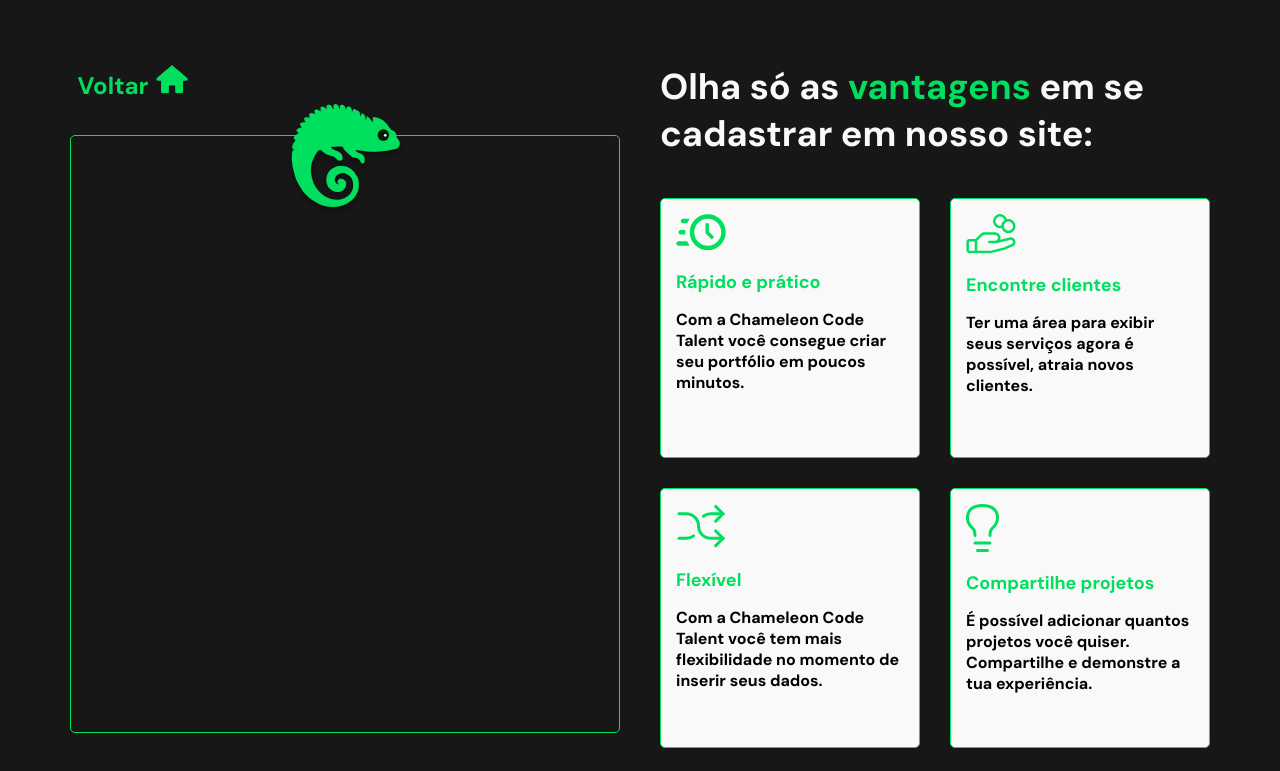
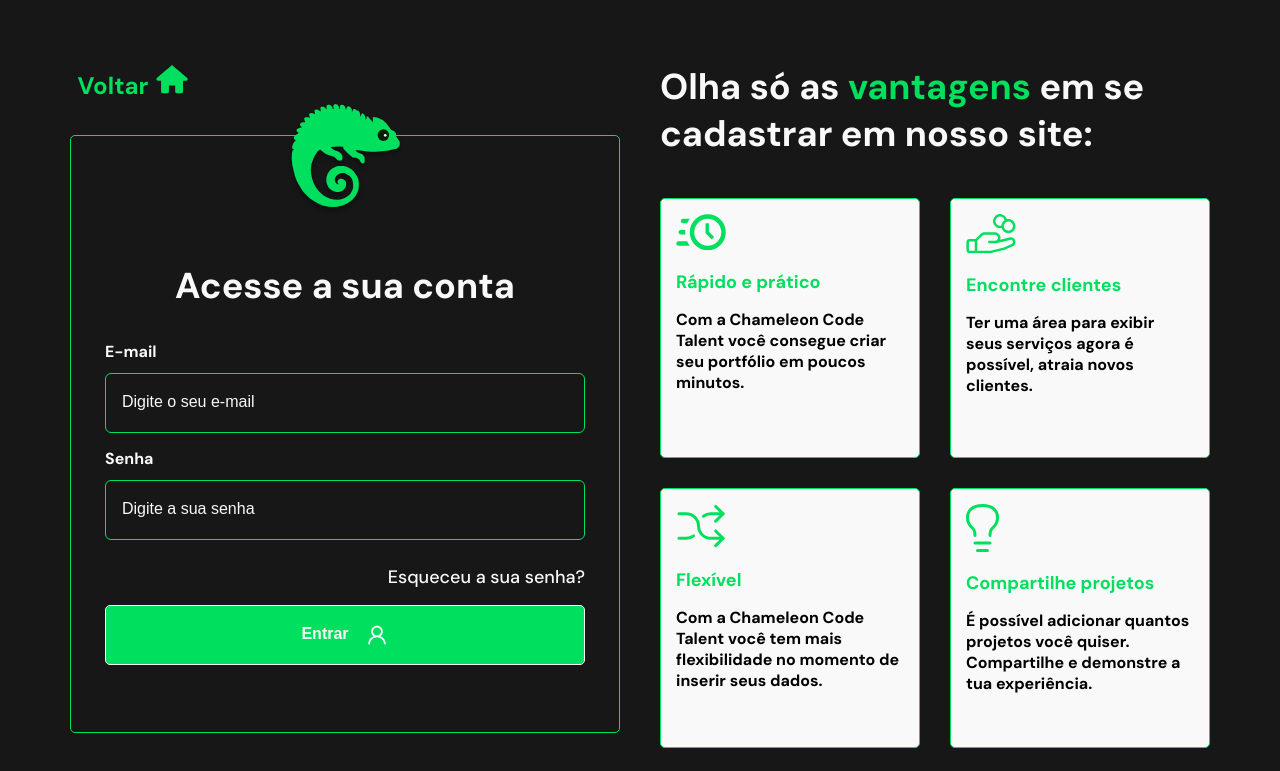
Before and after one commit to Chameleon-Code-Talent/frontend, a React (Vite) app: page /login in a window 1280 px wide. Shown: the top 771 px of the page. Built offline with nearby package versions, Linux system fonts and the light colour scheme.

Commit message:
feat: finally SingIn page desktop

```diff
--- a/routes.jsx
+++ b/routes.jsx
@@ -4,6 +4,7 @@
 import Portfolio from "./src/pages/Portfolio";
 import DetailsOfProject from "./src/pages/DetailsOfProject";
 import SingIn from "./src/pages/SingIn";
+import NotFound from "./src/pages/NotFound";
 
 const AppRoutes = () => {
     return (
@@ -13,6 +14,7 @@
                 <Route path="/meu-portfolio" element={<Portfolio/>} />
                 <Route path="/detalhes-projeto" element={<DetailsOfProject/>} />
                 <Route path="/login" element={<SingIn/>} />
+                <Route path="/nao-encontrada" element={<NotFound/>} />
             </Routes>
         </BrowserRouter>
     )
--- a/src/App.jsx
+++ b/src/App.jsx
@@ -3,7 +3,7 @@
 
 function App() {
   return (
-        <AppRoutes/>
+    <AppRoutes/>
   )
 }
 
--- a/src/components/FormLogin/formLogin.module.css
+++ b/src/components/FormLogin/formLogin.module.css
@@ -23,7 +23,6 @@
 .containerFormulario {
     width: 34.375rem;
     height: 37.375rem;
-
     border-radius: 0.313rem;
     border: 0.063rem var(--green-color) solid;
 }
@@ -37,6 +36,75 @@
 
 .containerFormulario img {
     margin-top: -2rem;
+}
+
+.form {
+    display: flex;
+    flex-direction: column;
+    justify-content: space-around;
+    width: 30rem;
+    height: 25.5rem;
+    margin: auto;
+    margin-top: 2.813rem;
+}
+
+.form h2 {
+    font-size: 2.25rem;
+    font-weight: 700;
+    line-height: 2.929rem;
+    color: var(--white-100);
+    margin-bottom: 2rem;
+}
+
+.containerLabelAndInput label {
+    width: 30rem;
+    height: 1.938rem;
+    color: var(--white-100);
+    font-size: 1rem;
+    font-weight: 700;
+    line-height: 1.302rem;
+}
+
+.containerLabelAndInput input {
+    background-color: yellow;
+    width: 30rem;
+    height: 3.75rem;
+    border: 0.063rem var(--green-color) solid;
+    border-radius: 0.375rem;
+    background-color: transparent;
+    margin-bottom: 1rem;
+}
+
+.containerLabelAndInput input::placeholder {
+    color: var(--white-100);
+    font-size: 1rem;
+    font-weight: 500;
+    line-height: 1.302rem;
+    padding: 1rem;
+}
+
+.containerEsqueceuSenha p {
+    width: 30rem;
+    display: flex;
+    justify-content: flex-end;
+    margin-bottom: 1rem;
+    color: var(--white-100);
+}
+
+.containerBotao {
+    width: 30rem;
+    height: 3.75rem;
+    font-size: 1rem;
+    font-weight: 700;
+    line-height: 1.302rem;
+    background-color: var(--green-color);
+    border: 0.063rem var(--white-100) solid;
+    border-radius: 0.313rem;
+    color: var(--white-100);
+    display: flex;
+    justify-content: center;
+    align-items: center;
+    gap: 1rem;
 }
 
 .containerCadastrar {
@@ -59,6 +127,17 @@
     line-height: 2.929rem;
     color: var(--white-100);
     text-align: center;
+    gap: 1rem;
+}
+
+
+.containerCadastrar button {
+    font-size: 1rem;
+    font-weight: 700;
+    line-height: 2.929rem;
+    color: var(--white-100);
+    text-align: center;
+    gap: 1rem;
 }
 
 .botaoCadastrar {
@@ -76,7 +155,7 @@
 .botaoCadastrar p {
     font-size: 1rem;
     line-height: 1.302rem;
-    font-weight: 500;
+    font-weight: 700;
     margin: 0;
     margin-right: 10px;
 }
--- a/src/components/FormLogin/index.jsx
+++ b/src/components/FormLogin/index.jsx
@@ -2,11 +2,21 @@
 import styles from "./formLogin.module.css"
 
 import { BsArrowRight } from "react-icons/bs"
+import { AiOutlineUser } from "react-icons/ai"
 
 import IconCasa from "../../assets/icon-casa.svg"
 import IconCamaleaoForm from "../../assets/camaleaoForm.svg"
 
+// import { useForm } from "react-hook-form"
+
 const FormLogin = () => {
+
+  // const { register, handleSubmit, errors } = useForm()
+
+  // const onSubmit = (data) => {
+  //   console.log(data); // Aqui você pode manipular os dados do formulário
+  // };
+
   return (
     <section className={styles.container}>
       <div className={styles.voltar}>
@@ -21,17 +31,46 @@
           <img src={IconCamaleaoForm} alt="Icone do camaleão" />
         </div>
 
-                <form>
+        <div className={styles.form}>
+          <div>
+            <h2>Acesse a sua conta</h2>
+          </div>
 
+          <form className={styles.containerInputs}>
+            <div className={styles.containerLabelAndInput}>
+              <label>E-mail</label>
+              <input
+                type="email"
+                placeholder="Digite o seu e-mail"
+              />
+            </div>
+
+            <div className={styles.containerLabelAndInput}>
+              <label>Senha</label>
+              <input
+                type="password"
+                placeholder="Digite a sua senha"
+              />
+            </div>
+
+            <div className={styles.containerEsqueceuSenha}>
+              <p>Esqueceu a sua senha?</p>
+            </div>
+
+            <button className={styles.containerBotao}>
+              Entrar <AiOutlineUser color="white" size={24} />
+            </button>
           </form>
+
+        </div>
       </div>
 
       <div className={styles.containerCadastrar}>
         <p>Não é cadastrado?</p>
-                <div className={styles.botaoCadastrar}>
-                    <p>Cadastre-se</p>
+        <button className={styles.botaoCadastrar}>
+          Cadastre-se
           <BsArrowRight color="white" size={24} />
-                </div>
+        </button>
       </div>
     </section>
   )
--- /dev/null
+++ b/src/pages/NotFound/index.jsx
@@ -0,0 +1,7 @@
+const NotFound = () => {
+    return (
+        <h1>não encontrada</h1>
+    )
+}
+
+export default NotFound
```
Lines whose indentation alone changed are shown as unchanged.
